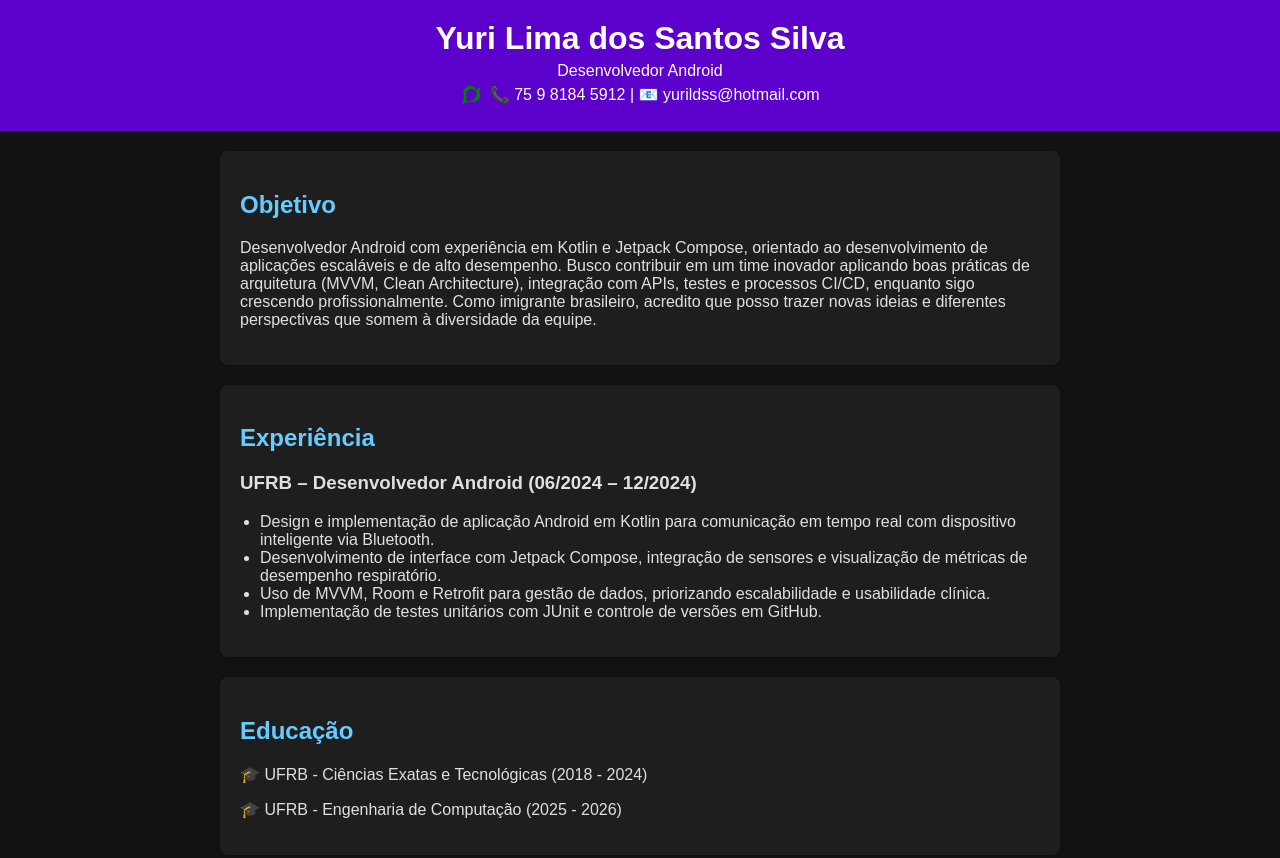
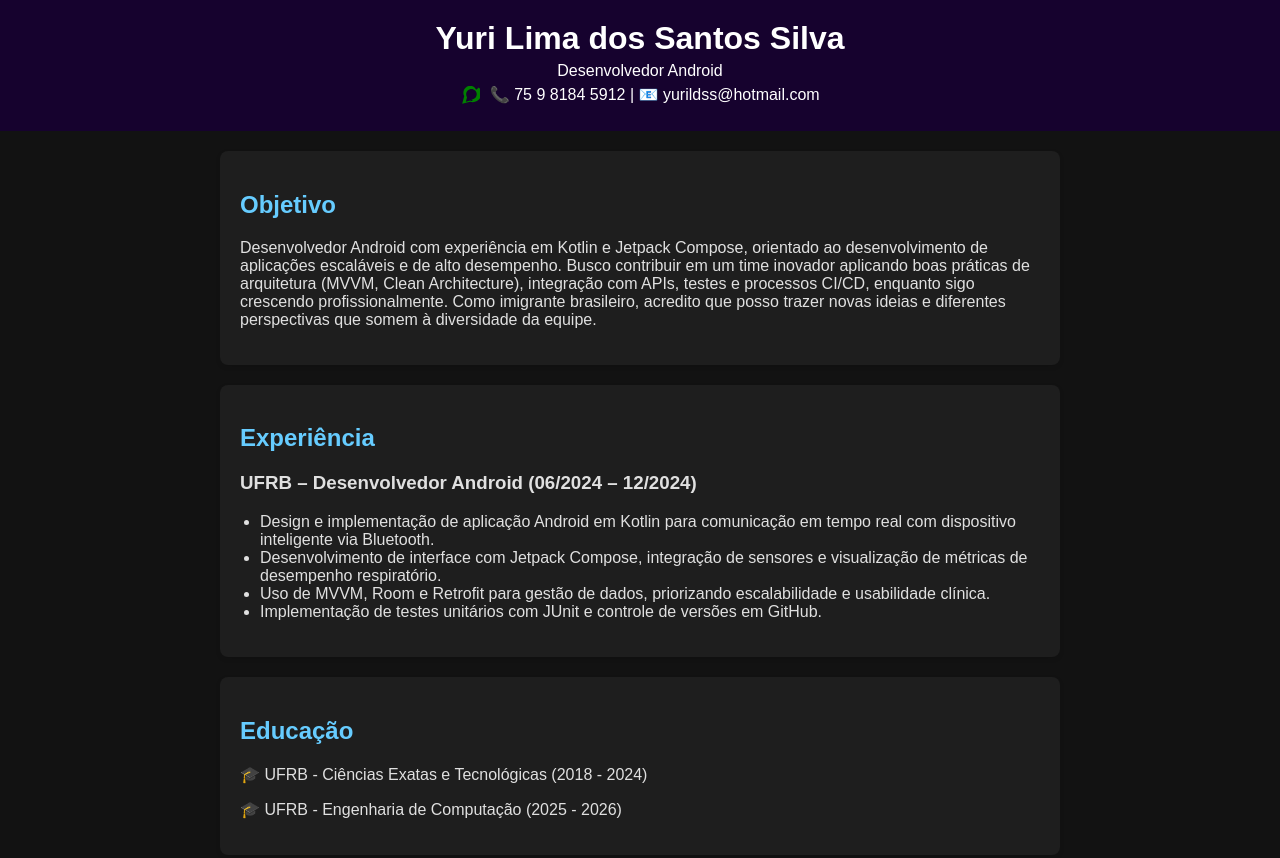
Before and after one commit to yurildss/yurildss.github.io, a plain HTML site: page index.html in a window 1280 px wide. Shown: the top 858 px of the page. Drawn offline with Linux system fonts and the light colour scheme.

Commit message:
Update style.css

```diff
--- a/style.css
+++ b/style.css
@@ -7,7 +7,7 @@ body {
 }
 
 header {
-    background: #5c00cc;
+    background: #16022e;
     color: white;
     text-align: center;
     padding: 20px;
```
